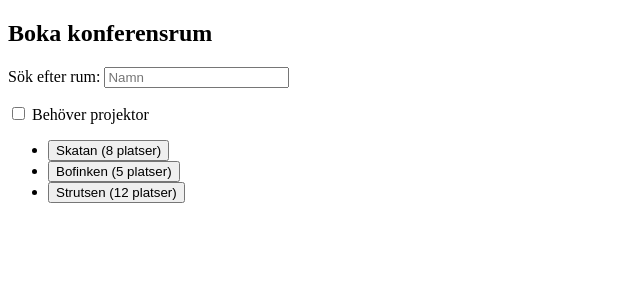
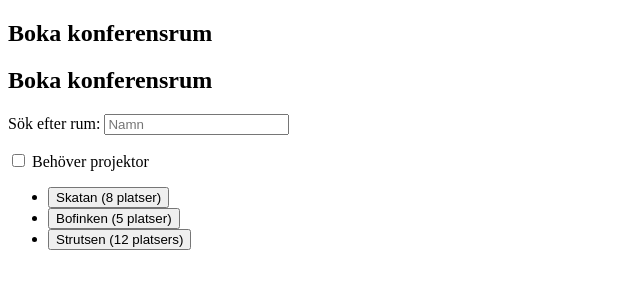
Before and after one commit to IsacZetterstrom/Workflow-bootcamp, a plain HTML site: page index.html in a window 1280 px wide. Shown: the whole page, without its empty margins (0-640 px from the left). Drawn offline with Linux system fonts and the light colour scheme.

Commit message:
push revert

```diff
--- a/index.html
+++ b/index.html
@@ -7,12 +7,13 @@
   <body>
     <section>
       <h1>Boka konferensrum</h1>
+      <h1>Boka konferensrum</h1>
       <p>Sök efter rum: <input type="text" placeholder="Namn" /></p>
       <p><input type="checkbox" /> Behöver projektor</p>
       <ul>
         <li><button>Skatan (8 platser)</button></li>
         <li><button>Bofinken (5 platser)</button></li>
-        <li><button>Strutsen (12 platser)</button></li>
+        <li><button>Strutsen (12 platsers)</button></li>
       </ul>
     </section>
   </body>
```
